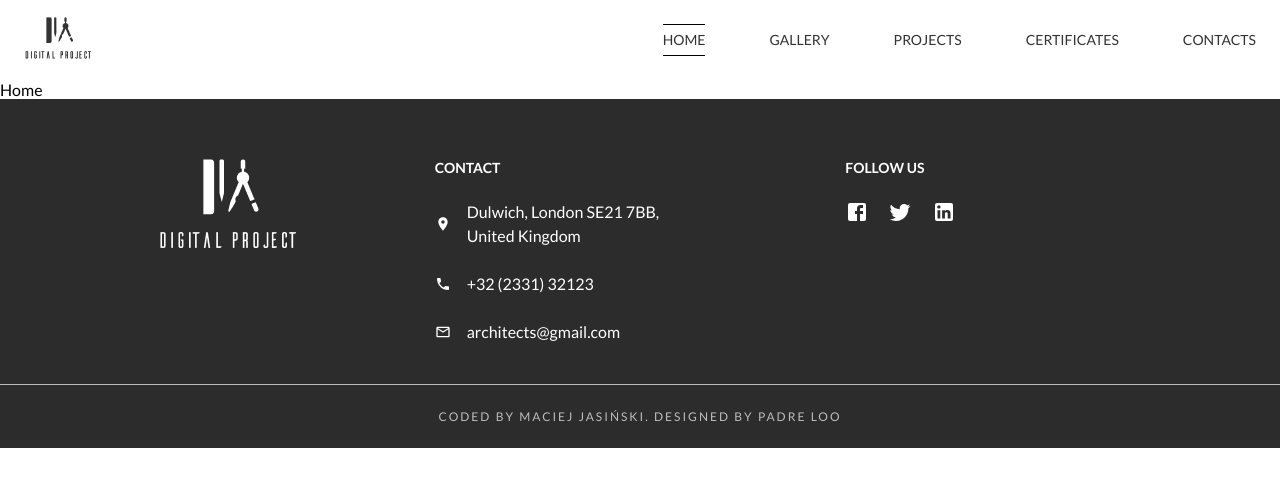
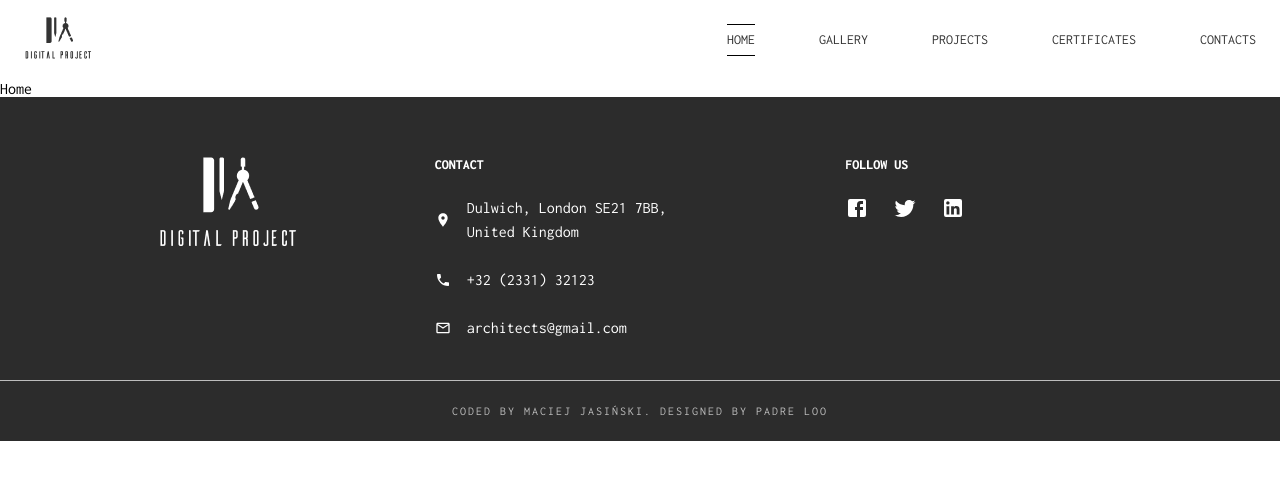
Before and after one commit to maciekjasinski/architectsPage, a React (Create React App) app: page / in a window 1280 px wide. Shown: the top 486 px of the page. Built offline with nearby package versions, Linux system fonts and the light colour scheme.

Commit message:
fest: new font

```diff
--- a/public/index.html
+++ b/public/index.html
@@ -11,6 +11,8 @@
     />
     <link rel="preconnect" href="https://fonts.gstatic.com">
     <link href="https://fonts.googleapis.com/css2?family=Lato:wght@100;400;700&display=swap" rel="stylesheet">
+    <link rel="preconnect" href="https://fonts.gstatic.com">
+    <link href="https://fonts.googleapis.com/css2?family=Inconsolata:wght@300;400;800&display=swap" rel="stylesheet">
     <link rel="apple-touch-icon" href="%PUBLIC_URL%/logo192.png" />
     <!--
       manifest.json provides metadata used when your web app is installed on a
--- a/src/index.css
+++ b/src/index.css
@@ -1,6 +1,7 @@
 body {
   margin: 0;
-  font-family: 'Lato', sans-serif;
+  /* font-family: 'Lato', sans-serif; */
+  font-family: 'Inconsolata', monospace;
   -webkit-font-smoothing: antialiased;
   -moz-osx-font-smoothing: grayscale;
 }
```
